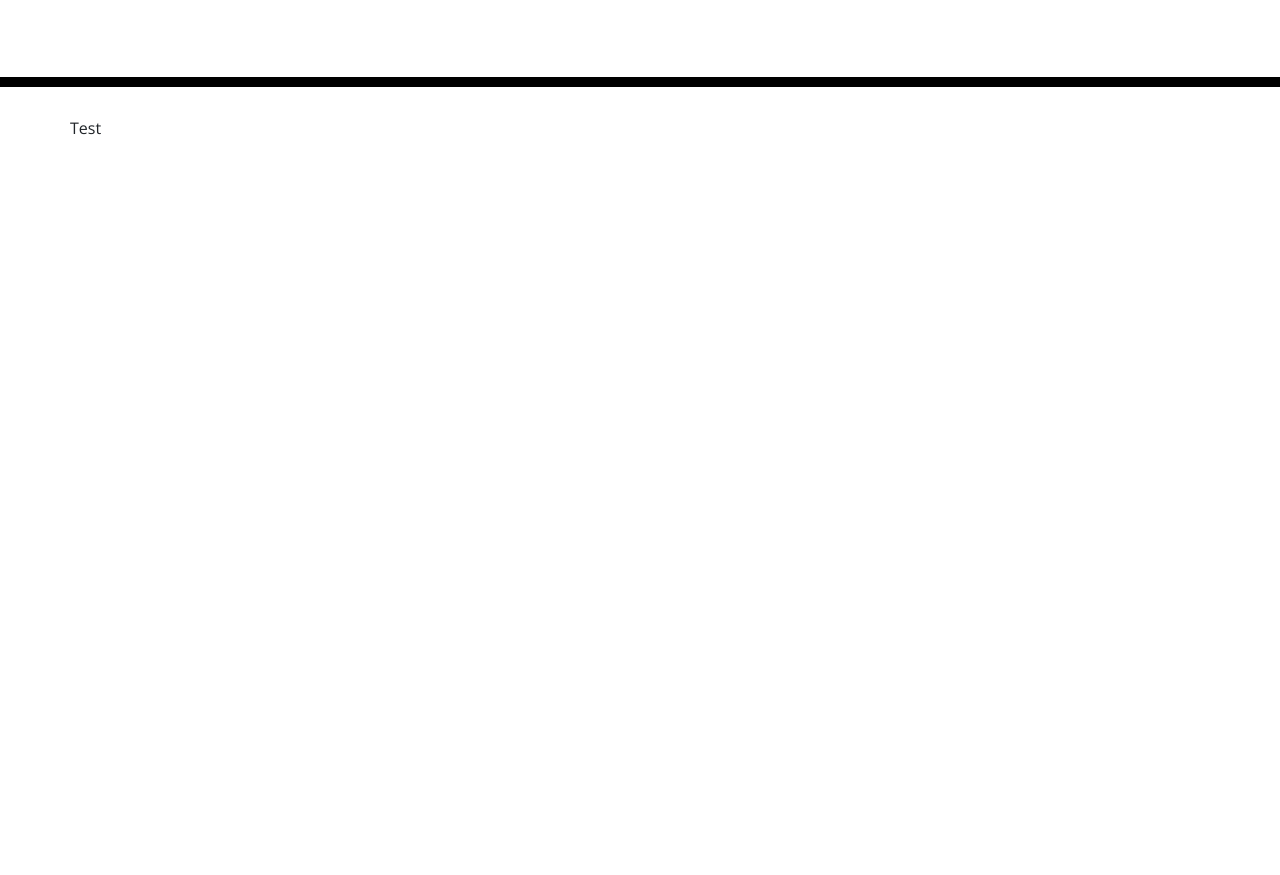
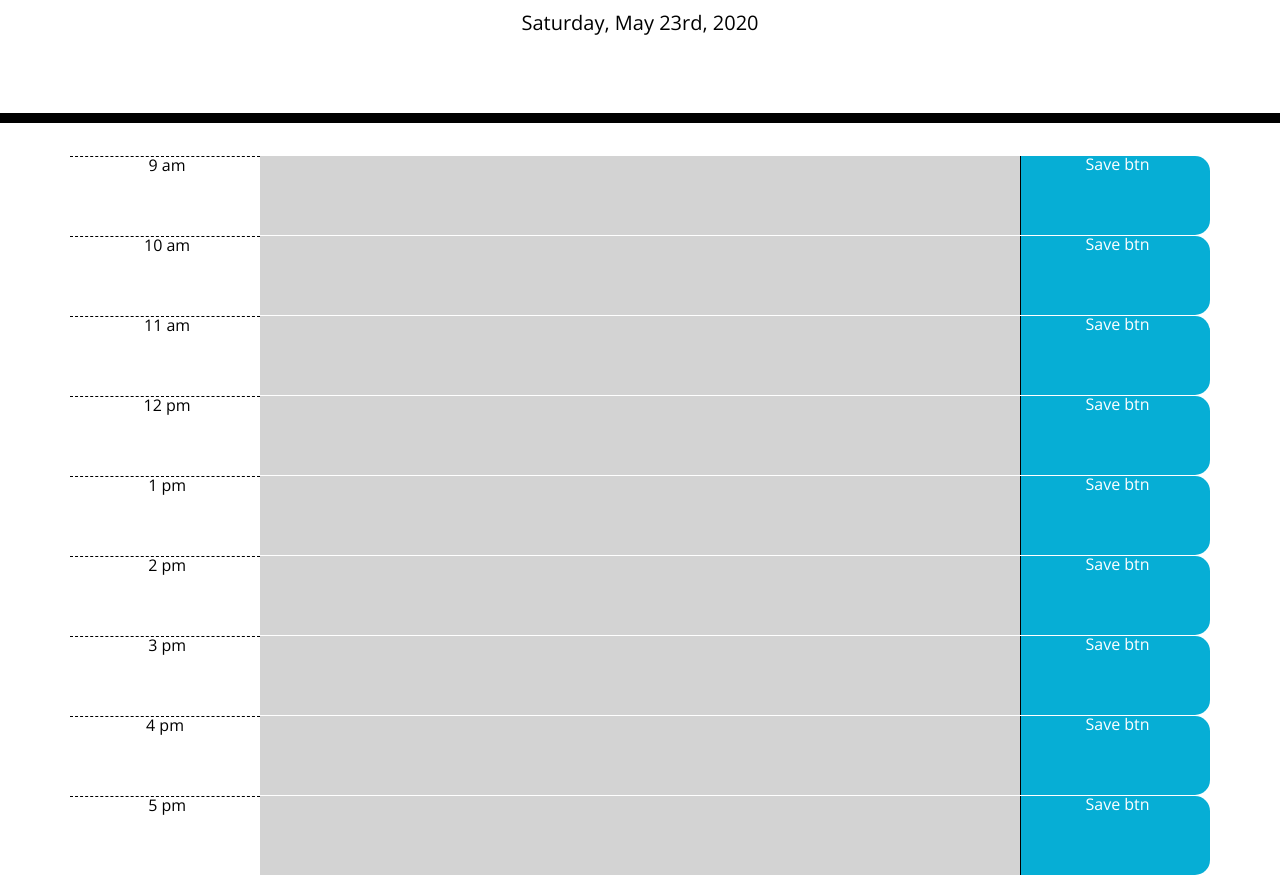
Before and after one commit to cmaffei720/Day-Planner, a plain HTML site: page index.html in a window 1280 px wide. Shown: the part 181-1056 px from the top of the page. Before the commit the page ends 800 px from the top, so only its background shows below. Drawn offline with nearby package versions, Linux system fonts and the light colour scheme.

Commit message:
final commit

```diff
--- a/index.html
+++ b/index.html
@@ -31,21 +31,84 @@
     </header>
     <div class="container" id="main">
       <!-- Timeblocks go here -->
+
+      <div class="row time-block">
+        <div class="col-2 hour"> 9 am
+        </div>
+        <div id="9" class="col-8 textarea" contenteditable="true"> </div>
+        <div class="col-2 saveBtn"> Save btn
+        </div>
+      </div>
+
+      <div class="row time-block">
+        <div class="col-2 hour"> 10 am
+        </div>
+        <div id="10" class="col-8 textarea" contenteditable="true">  </div>
+        <div class="col-2 saveBtn"> Save btn
+        </div>
+      </div>
+
+      <div class="row time-block">
+        <div class="col-2 hour"> 11 am
+        </div>
+        <div id="11" class="col-8 textarea" contenteditable="true"> </div>
+        <div class="col-2 saveBtn"> Save btn
+        </div>
+      </div>
+
+      <div class="row time-block">
+        <div class="col-2 hour"> 12 pm
+        </div>
+        <div id="12" class="col-8 textarea" contenteditable="true"> </div>
+        <div class="col-2 saveBtn"> Save btn
+        </div>
+      </div>
+
+      <div class="row time-block">
+        <div class="col-2 hour"> 1 pm
+        </div>
+        <div id="13" class="col-8 textarea" contenteditable="true"></div>
+        <div class="col-2 saveBtn"> Save btn
+        </div>
+      </div>
+
+      <div class="row time-block">
+        <div class="col-2 hour"> 2 pm
+        </div>
+        <div id="14" class="col-8 textarea" contenteditable="true"></div>
+        <div class="col-2 saveBtn"> Save btn
+        </div>
+      </div>
+
+      <div class="row time-block">
+        <div class="col-2 hour"> 3 pm
+        </div>
+        <div id="15" class="col-8 textarea" contenteditable="true"></div>
+        <div class="col-2 saveBtn"> Save btn
+        </div>
+      </div>
+
+      <div class="row time-block">
+        <div class="col-2 hour"> 4 pm </div>
+        <div id="16" class="col-8 textarea" contenteditable="true"></div>
+        <div class="col-2 saveBtn"> Save btn
+        </div>
+      </div>
+
+      <div class="row time-block">
+        <div class="col-2 hour"> 5 pm
+        </div>
+        <div id="17" class="col-8 textarea" contenteditable="true"></div>
+        <div class="col-2 saveBtn"> Save btn
+        </div>
+      </div>
     </div>
 
 
     <script src="https://cdnjs.cloudflare.com/ajax/libs/moment.js/2.24.0/moment.min.js"></script>
    <script src="https://code.jquery.com/jquery-3.4.1.min.js"></script>
 
-    <script type="text/javascript">
-
-      var aNewDiv = $('<div>')
-        aNewDiv.text("Test")
-        aNewDiv.attr("class", "row text-lg")
-      $("#main").append(aNewDiv)
-      aNewDiv.on("click", function(){
-        console.log (aNewDiv)
-      })
+    <script type="text/javascript" src="./script.js">
 
       </script>
   </body>
--- a/script.js
+++ b/script.js
@@ -0,0 +1,31 @@
+$("#currentDay").text(moment().format("dddd, MMMM Do, YYYY"))
+
+var hour = moment().hours()
+console.log (hour)
+
+//for statement to go through each Hour ID as assigned in index.html
+for (i = 9; i<18; i++) {
+    //if statement - sees if current hour is past hour on planner, equal to, or before, and assigns appropriate class
+    if (i < hour) {
+    $("#"+i).addClass("past")
+    }
+    else if (i === hour) {
+        $("#"+i).addClass("present")
+       // $("#"+i).text("Current hour")
+    }
+    else if (i > hour) {
+        $("#"+i).addClass("future")
+    }
+}
+
+
+$(".saveBtn").on("click", function(){
+    for (m=9; m<18; m++) {
+    localStorage.setItem("newtask"+m, $("#"+m).text())
+     }
+    })
+
+
+for (a = 9; a < 18; a++) {
+    $("#"+a).text(localStorage.getItem("newtask"+a))
+}
```
Also changed, not shown: Day Planner Screenshot.PNG (added), 1 other file.
